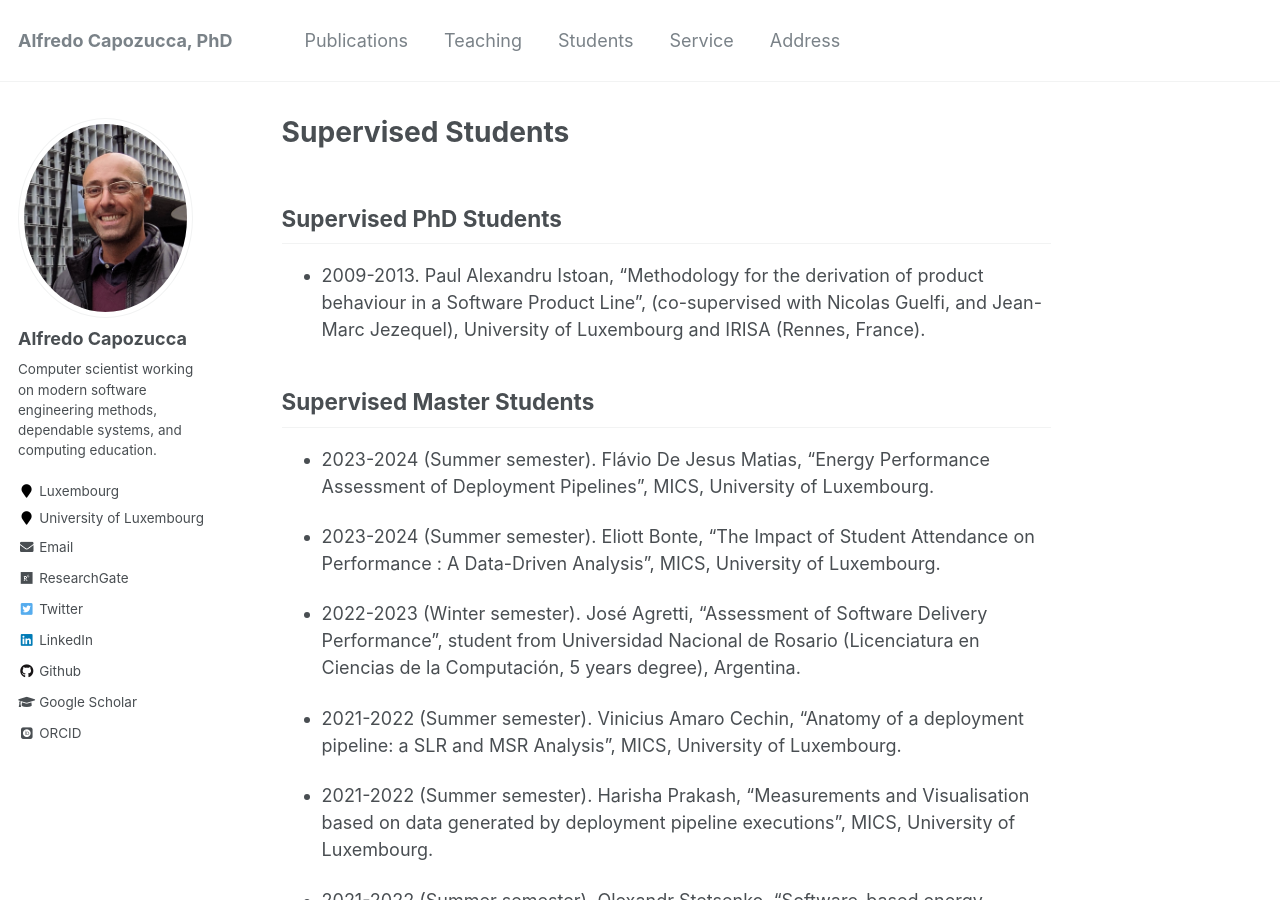
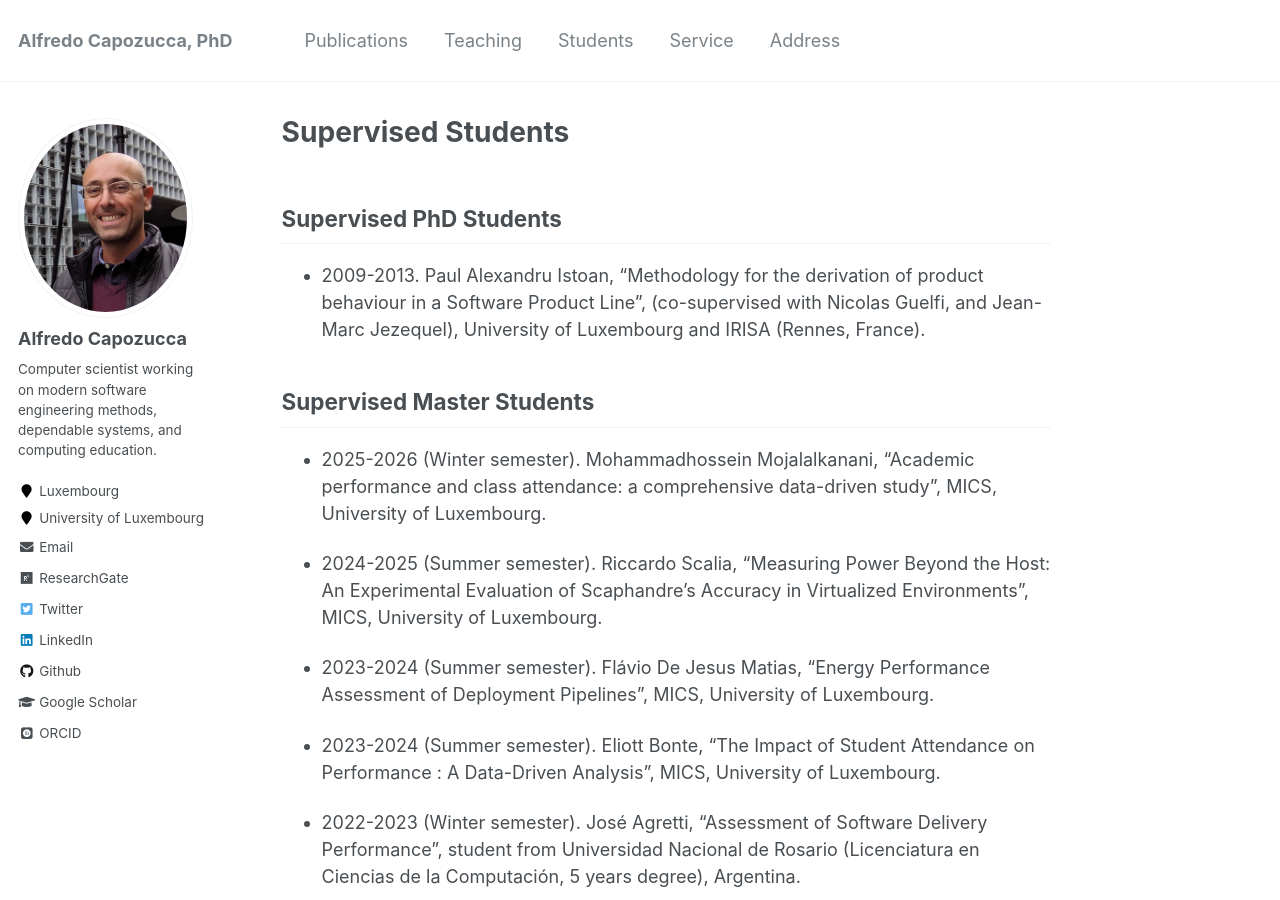
Before and after one commit to acapozucca/acapozucca.github.io, a Jekyll site: the page built from _pages/students.md, in a window 1280 px wide and 900 px high. Built offline with Jekyll 4.4.1, drawn with Linux system fonts in a browser that asks for light colours; some web fonts are replaced.

Commit message:
Update students.md

```diff
--- a/_pages/students.md
+++ b/_pages/students.md
@@ -14,9 +14,12 @@ redirect_from:
 
 ##   Supervised Master Students
 
+* 2025-2026 (Winter semester). Mohammadhossein Mojalalkanani, "Academic performance and class attendance: a comprehensive data-driven study", MICS, University of Luxembourg.
 
-* 2023-2024 (Summer semester). Flávio De Jesus Matias, "Energy Performance Assessment of
-Deployment Pipelines", MICS, University of Luxembourg.
+
+* 2024-2025 (Summer semester). Riccardo Scalia, "Measuring Power Beyond the Host: An Experimental Evaluation of Scaphandre’s Accuracy in Virtualized Environments", MICS, University of Luxembourg.
+
+* 2023-2024 (Summer semester). Flávio De Jesus Matias, "Energy Performance Assessment of Deployment Pipelines", MICS, University of Luxembourg.
 
 
 * 2023-2024 (Summer semester). Eliott Bonte, "The Impact of Student Attendance on Performance : A Data-Driven Analysis", MICS, University of Luxembourg.
```
